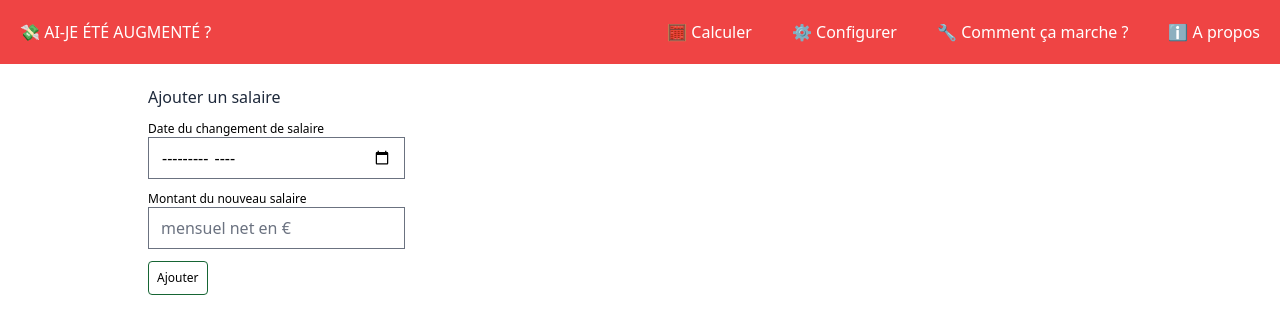
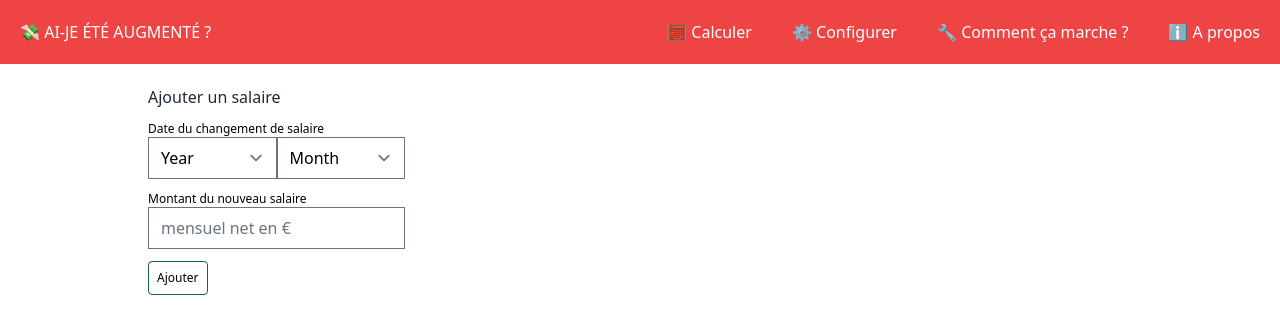
Before and after one commit to quentinlegot/ai-je-ete-augmente, a Vue app: page / in a window 1280 px wide. Shown: the top 334 px of the page. Built offline with nearby package versions, Linux system fonts and the light colour scheme.

Commit message:
feat: rework selection date input for new salary

```diff
--- a/src/components/SalaryNew.vue
+++ b/src/components/SalaryNew.vue
@@ -20,12 +20,46 @@ export default defineComponent({
   data() {
     return {
       configuration: SharedConfiguration as Configuration,
+      date: new Date() as Date,
       errorMessage: '' as string,
-      newDate: null as string | null,
+      newDateYear: '' as string,
+      newDateMonth: '' as string,
       newIncome: null as number | null
     }
   },
   computed: {
+    availableYears(): Array<string> {
+      let availableYears = [] as string[]
+      let year = this.date.getFullYear()
+
+      while (year > 2000) {
+        availableYears.push(year.toString())
+        year--
+      }
+
+      return availableYears
+    },
+    availableMonths(): Array<String> {
+      if (this.newDateYear !== this.date.getFullYear().toString()) {
+        return ['01', '02', '03', '04', '05', '06', '07', '08', '09', '10', '11', '12'].flatMap(
+          (month: string) =>
+            this.salaries.filter(
+              (salary: Salary): boolean => salary.date === this.newDateYear + '-' + month
+            ).length === 0
+              ? [month]
+              : []
+        )
+      }
+
+      let availableMonths = [] as string[]
+      let month = this.date.getMonth()
+
+      for (let m = 0; m < month; m++) {
+        availableMonths.push((m + 1).toString().padStart(2, '0'))
+      }
+
+      return availableMonths
+    },
     placeholderSalary(): string {
       switch (this.configuration.incomeMode) {
         case 'gross-annual':
@@ -39,22 +73,22 @@ export default defineComponent({
   },
   methods: {
     addSalary(): void {
-      if (this.newDate === null || this.newIncome == null) {
+      if (this.newDateYear === '' || this.newDateMonth === '' || this.newIncome == null) {
         return
       }
-      if (
-        this.salaries.filter((salary: Salary): boolean => salary.date === this.newDate).length > 0
-      ) {
+      const newDate = this.newDateYear + '-' + this.newDateMonth
+      if (this.salaries.filter((salary: Salary): boolean => salary.date === newDate).length > 0) {
         this.errorMessage =
-          'salaire déjà renseigné sur le mois ' + this.newDate + ", supprimez le d'abord"
+          'salaire déjà renseigné sur le mois ' + newDate + ", supprimez le d'abord"
         return
       }
       this.$emit('addSalary', {
-        date: this.newDate,
+        date: newDate,
         income: this.newIncome,
         key: this.newKey
       })
-      this.newDate = null
+      this.newDateYear = ''
+      this.newDateMonth = ''
       this.newIncome = null
       this.errorMessage = ''
     }
@@ -62,10 +96,10 @@ export default defineComponent({
   watch: {
     salaries: {
       handler(): void {
+        const newDate = this.newDateYear + '-' + this.newDateMonth
         if (
           this.errorMessage !== '' &&
-          this.salaries.filter((salary: Salary): boolean => salary.date === this.newDate).length ===
-            0
+          this.salaries.filter((salary: Salary): boolean => salary.date === newDate).length === 0
         ) {
           this.errorMessage = ''
         }
@@ -85,15 +119,29 @@ export default defineComponent({
   </p>
   <h2 class="text-slate-800">Ajouter un salaire</h2>
   <form v-on:submit.prevent="addSalary()" class="relative min-w-0 text-xs">
-    <label for="newDate" class="mt-3 block"> Date du changement de salaire </label>
-    <input
-      type="month"
-      min="2011-01"
-      required
-      v-model="newDate"
-      id="newDate"
-      class="block w-full"
-    />
+    <label for="newDateYear" class="mt-3 block"> Date du changement de salaire </label>
+    <div>
+      <select required v-model="newDateYear" id="newDateYear" class="inline-block w-1/2">
+        <option value="" selected disabled>Year</option>
+        <option
+          v-for="(availableYear, index) in availableYears"
+          v-bind:key="index"
+          :value="availableYear"
+        >
+          {{ availableYear }}
+        </option>
+      </select>
+      <select required v-model="newDateMonth" id="newDateMonth" class="inline-block w-1/2">
+        <option value="" selected disabled>Month</option>
+        <option
+          v-for="(availableMonth, index) in availableMonths"
+          v-bind:key="index"
+          :value="availableMonth"
+        >
+          {{ availableMonth }}
+        </option>
+      </select>
+    </div>
     <label for="newDate" class="mt-3 block"> Montant du nouveau salaire </label>
     <input
       type="number"
```
